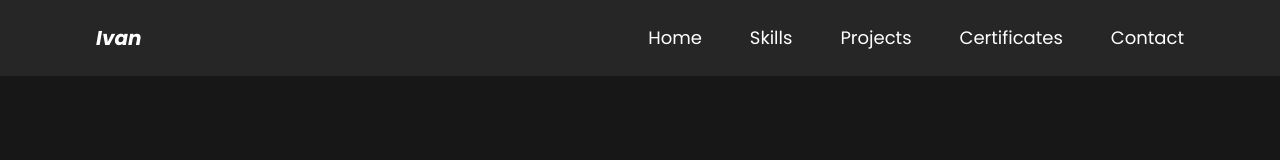
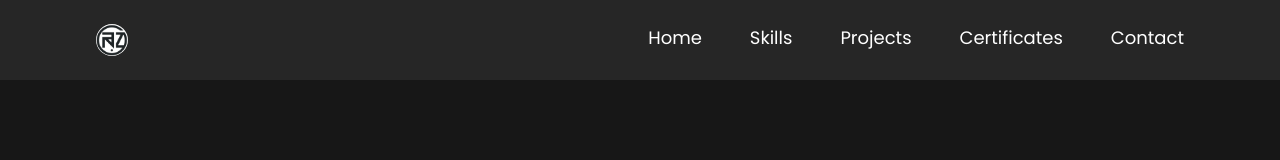
Before and after one commit to generyand/simple-portfolio3, a React (Vite) app: page / in a window 1280 px wide. Shown: the top 160 px of the page. Built offline with nearby package versions, Linux system fonts and the light colour scheme.

Commit message:
changed logo

```diff
--- a/src/components/Contact.jsx
+++ b/src/components/Contact.jsx
@@ -62,24 +62,7 @@
         </div>
 
         {/* Contact Infos */}
-        <div
-          /* initial={{
-            opacity: 0,
-            y: "40px",
-          }}
-          whileInView={{
-            opacity: 1,
-            y: "0",
-          }}
-          transition={{
-            duration: 0.5,
-            delay: 0.1,
-          }}
-          viewport={{
-            once: true,
-          }} */
-          className="flex flex-col justify-center flex-1 w-full gap-2 "
-        >
+        <div className="flex flex-col justify-center flex-1 w-full gap-2 ">
           <p className="text-lg uppercase">Contact Me</p>
           {contacts.map((contact) => {
             return (
--- a/src/components/MobileNav.jsx
+++ b/src/components/MobileNav.jsx
@@ -3,11 +3,11 @@
 export default function MobileNav({ menuIsActive, toggleMenu }) {
   return (
     <nav className={`mobile-nav ${menuIsActive ? "active" : ""}`}>
-      <header className="flex justify-between w-full px-8 py-3 bg-neutral-800">
+      <header className="flex justify-end w-full px-8 py-3 bg-neutral-800">
         {/* LOGO */}
-        <div className="cursor-pointer logo">
+        {/* <div className="cursor-pointer logo">
           <h1 className="text-xl italic font-bold">Ivan</h1>
-        </div>
+        </div> */}
 
         {/* MENU TOGGLE BUTTON */}
         <button onClick={toggleMenu} className="menu-btn">
--- a/src/components/Nav.jsx
+++ b/src/components/Nav.jsx
@@ -1,5 +1,6 @@
 import React, { useState } from "react";
 import MobileNav from "./MobileNav";
+import logo from "../assets/img/logo.png";
 
 export default function Nav() {
   const [menuIsActive, setMenuIsActive] = useState(false);
@@ -14,7 +15,8 @@
         {/* LOGO */}
         <div className="cursor-pointer logo">
           <a href="#">
-            <h1 className="text-xl italic font-bold">Ivan</h1>
+            {/* <h1 className="text-xl italic font-bold">Ivan</h1> */}
+            <img className="w-8 bg-white rounded-full" src={logo} alt="logo" />
           </a>
         </div>
 
```
Also changed, not shown: src/assets/img/logo.png (added).
